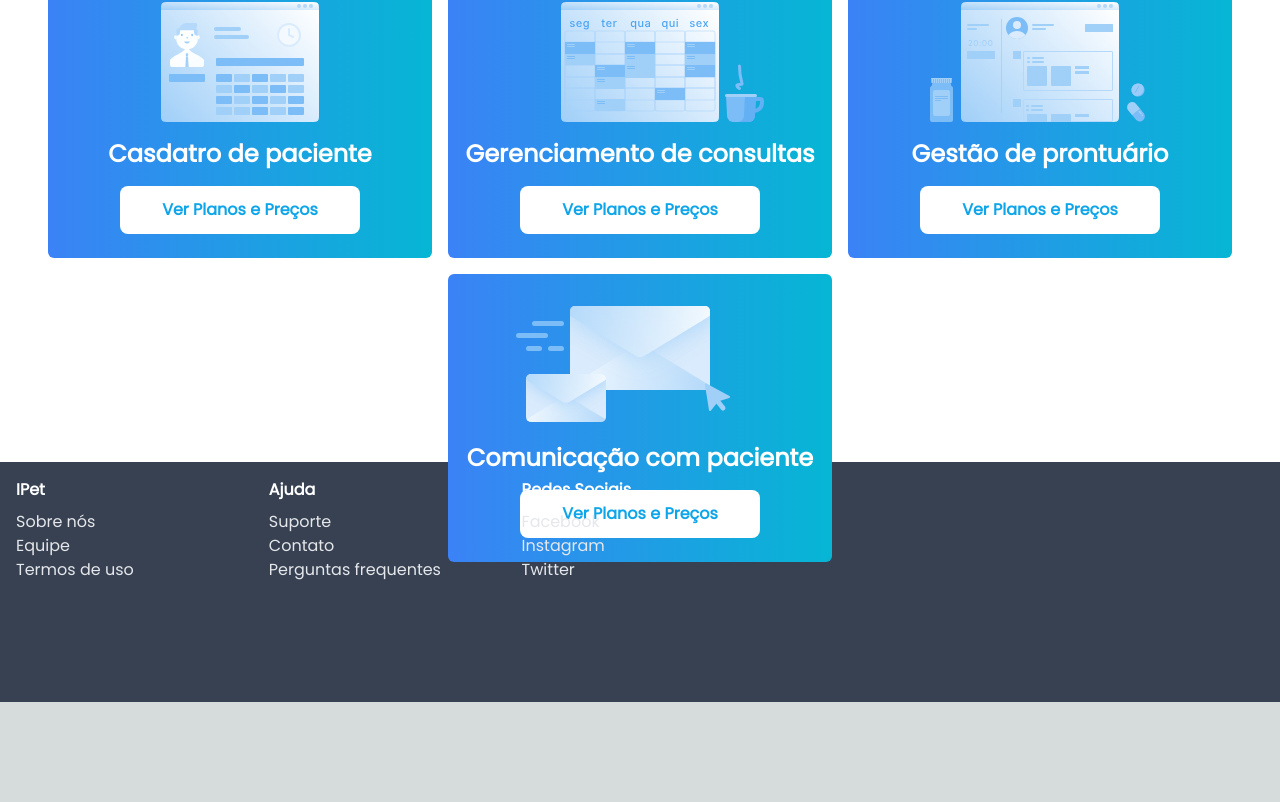
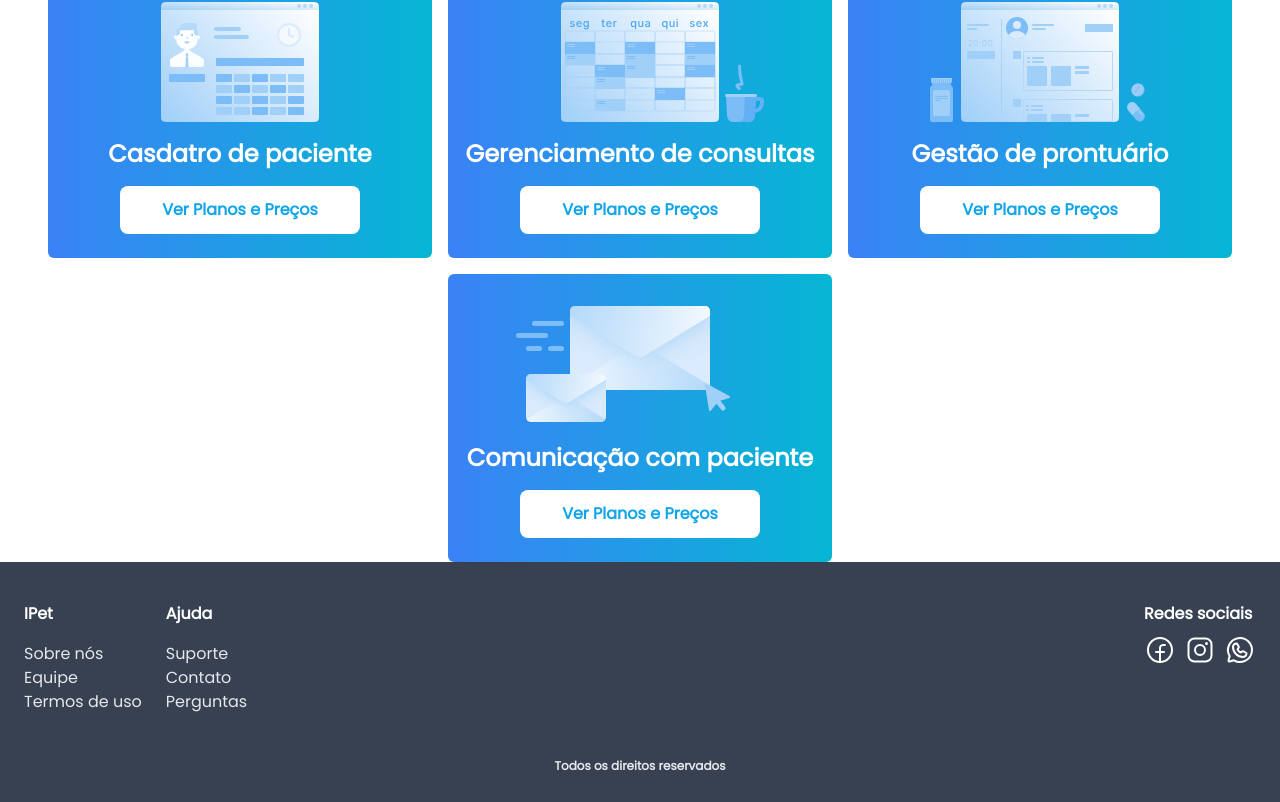
Before and after one commit to Luan-max/ipet-frontend, a Next.js app: page / in a window 1280 px wide. Shown: the part 978-1780 px from the top of the page. Before the commit the page ends 1680 px from the top, so only its background shows below. Built offline with nearby package versions, Linux system fonts and the light colour scheme.

Commit message:
feat/rodape-adicionado

```diff
--- a/src/app/globals.css
+++ b/src/app/globals.css
@@ -1,27 +1,3 @@
 @tailwind base;
 @tailwind components;
 @tailwind utilities;
-
-:root {
-  --foreground-rgb: 0, 0, 0;
-  --background-start-rgb: 214, 219, 220;
-  --background-end-rgb: 255, 255, 255;
-}
-
-@media (prefers-color-scheme: dark) {
-  :root {
-    --foreground-rgb: 255, 255, 255;
-    --background-start-rgb: 0, 0, 0;
-    --background-end-rgb: 0, 0, 0;
-  }
-}
-
-body {
-  color: rgb(var(--foreground-rgb));
-  background: linear-gradient(
-      to bottom,
-      transparent,
-      rgb(var(--background-end-rgb))
-    )
-    rgb(var(--background-start-rgb));
-}
--- a/src/app/page.tsx
+++ b/src/app/page.tsx
@@ -33,7 +33,7 @@ export default function Home() {
           </div>
         </div>
       </section>
-      <section className="w-full h-102 bg-white ">
+      <section className="w-full  bg-white ">
         <div className="flex flex-col items-center justify-center pt-12 gap-2">
           <h1 className="text-primary-0 text-5xl font-bold">Funcionalidades</h1>
           <span className="text-secondary-0 text-lg font-bold">
--- a/src/components/footer/index.tsx
+++ b/src/components/footer/index.tsx
@@ -1,33 +1,40 @@
-import React from 'react';
+import Link from "next/link";
+import { FacebookLogo, InstagramLogo, WhatsappLogo } from "phosphor-react";
+import React from "react";
 
 const Footer = () => {
   return (
     <footer className="bg-gray-700 py-4 h-60">
-      <div className="px-4 grid grid-cols-5 gap-4">
-        <div className="col-span-1">
-          <h3 className="text-white font-bold mb-2">IPet</h3>
-          <ul className="text-gray-200">
-            <li>Sobre nós</li>
-            <li>Equipe</li>
-            <li>Termos de uso</li>
-          </ul>
+      <div className="flex justify-between ">
+        <div className="p-6 grid grid-cols-5 gap-6 ">
+          <div className="flex flex-col gap-2 ">
+            <h3 className="text-white font-bold mb-2 ">IPet</h3>
+            <ul className="text-gray-200 flex flex-col ">
+              <Link href="">Sobre nós </Link>
+              <Link href="">Equipe</Link>
+              <Link href="">Termos de uso</Link>
+            </ul>
+          </div>
+          <div className="flex flex-col gap-2 ">
+            <h3 className="text-white font-bold mb-2 ">Ajuda</h3>
+            <ul className="text-gray-200 flex flex-col ">
+              <Link href="">Suporte</Link>
+              <Link href="">Contato</Link>
+              <Link href="">Perguntas</Link>
+            </ul>
+          </div>
         </div>
-        <div className="col-span-1">
-          <h3 className="text-white font-bold mb-2">Ajuda</h3>
-          <ul className="text-gray-200">
-            <li>Suporte</li>
-            <li>Contato</li>
-            <li>Perguntas frequentes</li>
-          </ul>
+        <div className="flex flex-col p-6 ">
+          <h3 className="text-white font-bold mb-2 ">Redes sociais</h3>
+          <div className="flex flex-row gap-2">
+            <FacebookLogo size={32} color="white" cursor="pointer"/>
+            <InstagramLogo size={32} color="white" cursor="pointer"/>
+            <WhatsappLogo size={32} color="white" cursor="pointer"/>
+          </div>
         </div>
-        <div className="col-span-1">
-          <h3 className="text-white font-bold mb-2">Redes Sociais</h3>
-          <ul className="text-gray-200">
-            <li>Facebook</li>
-            <li>Instagram</li>
-            <li>Twitter</li>
-          </ul>
-        </div>
+      </div>
+      <div className="flex items-center justify-center">
+        <span className="text-xs font-bold text-gray-200 mt-5">Todos os direitos reservados</span>
       </div>
     </footer>
   );
```
